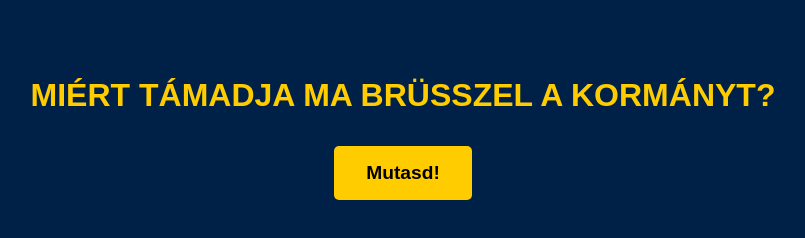
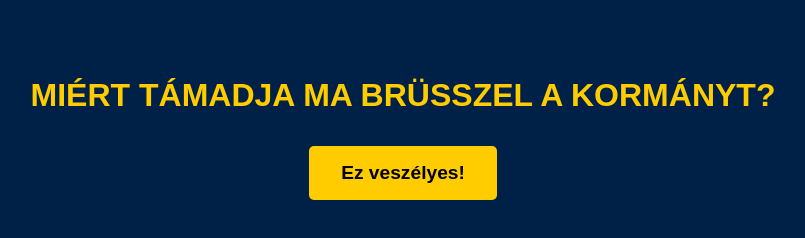
Before and after one commit to brusszel/mierttamadnak, a plain HTML site: page index.html in a window 1280 px wide. Shown: the whole page, without its empty margins (237-1042 px from the left). Drawn offline with Linux system fonts and the light colour scheme.

Commit message:
Update index.html

```diff
--- a/index.html
+++ b/index.html
@@ -38,7 +38,7 @@
 </head>
 <body>
   <h1>Miért támadja ma Brüsszel a kormányt?</h1>
-  <button onclick="generateSentence()">Mutasd!</button>
+  <button onclick="generateSentence()">Ez veszélyes!</button>
   <div id="output"> </div>
 
   <script>
```
